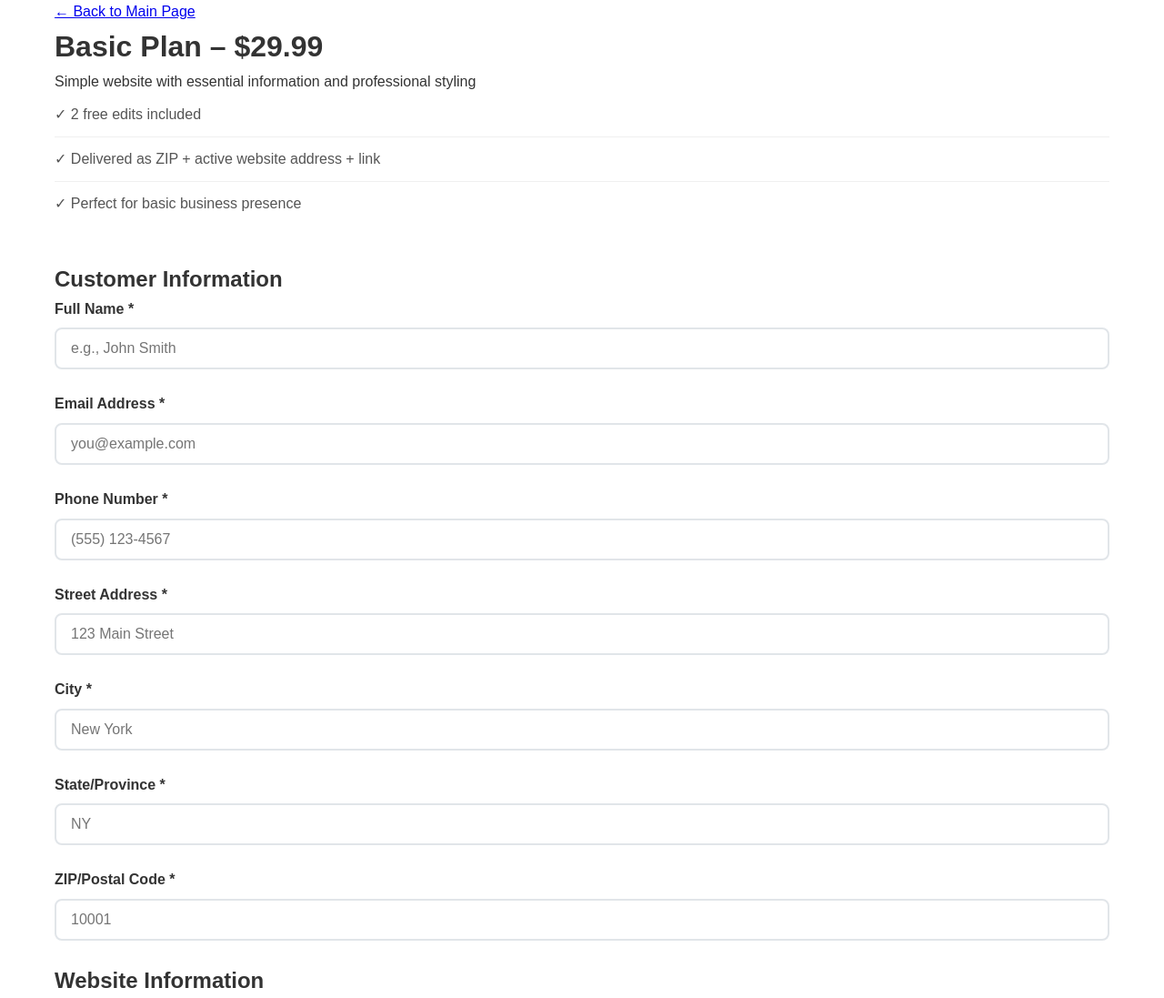
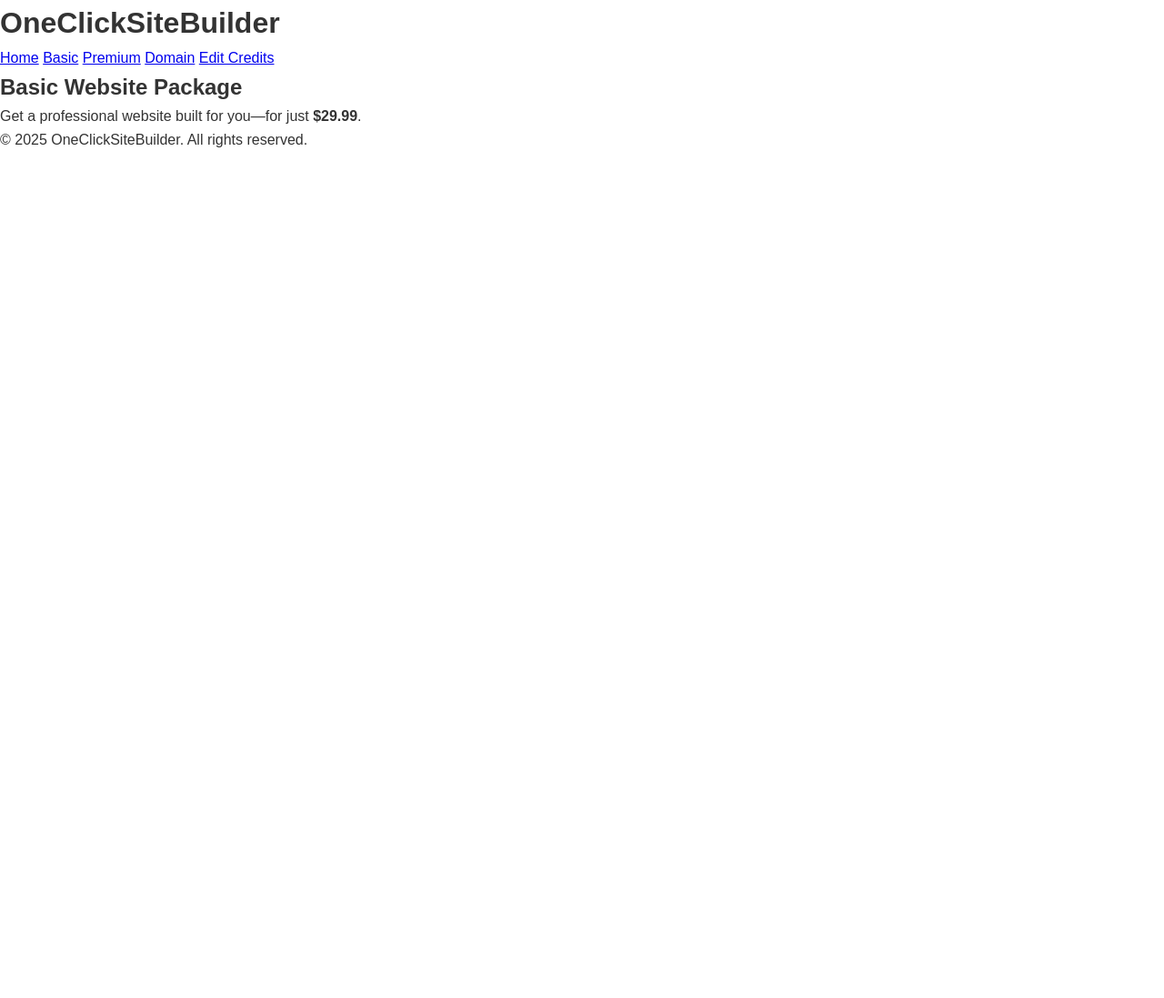
Before and after one commit to SpencerTheTeague/ONECLICKSITEBUILDER, a website: page basic.html in a window 1280 px wide. Shown: the top 1097 px of the page at 91% size. After the commit the page ends 800 px from the top, so only its background shows below. Drawn offline with Linux system fonts and the light colour scheme; a script that the page names is missing.

Commit message:
Update basic.html

```diff
--- a/basic.html
+++ b/basic.html
@@ -1,174 +1,38 @@
 <!DOCTYPE html>
 <html lang="en">
 <head>
-    <meta charset="UTF-8">
-    <meta name="viewport" content="width=device-width, initial-scale=1.0">
-    <title>Basic Plan – OneClickSiteBuilder</title>
-    <link rel="stylesheet" href="styles.css">
+  <meta charset="UTF-8" />
+  <meta name="viewport" content="width=device-width, initial-scale=1.0" />
+  <title>Basic Website Package – OneClickSiteBuilder</title>
+  <link rel="stylesheet" href="styles.css" />
+  <!-- Load Stripe’s Buy-Button library -->
+  <script async src="https://js.stripe.com/v3/buy-button.js"></script>
 </head>
 <body>
-  <div class="container">
-    <div class="form-container">
-      <a href="index.html" class="back-link">← Back to Main Page</a>
+  <header class="site-header">
+    <h1>OneClickSiteBuilder</h1>
+    <nav>
+      <a href="index.html">Home</a>
+      <a href="basic.html" class="active">Basic</a>
+      <a href="premium.html">Premium</a>
+      <a href="domain.html">Domain</a>
+      <a href="credits.html">Edit Credits</a>
+    </nav>
+  </header>
 
-      <h1>Basic Plan – $29.99</h1>
-      <p>Simple website with essential information and professional styling</p>
+  <main class="plan-page">
+    <h2>Basic Website Package</h2>
+    <p>Get a professional website built for you—for just <strong>$29.99</strong>.</p>
 
-      <div class="plan-features">
-        <ul>
-          <li>✓ 2 free edits included</li>
-          <li>✓ Delivered as ZIP + active website address + link</li>
-          <li>✓ Perfect for basic business presence</li>
-        </ul>
-      </div>
+    <!-- Your Basic-Tier Buy Button -->
+    <stripe-buy-button
+      buy-button-id="buy_btn_1RdJgURvugzB60pNfhyunIhp"
+      publishable-key="pk_live_51RY9PVRvugzB60pNk0vkzEWmNxPLho26Bdzpyw9H50Jw9rHxNXytfLBKw9h8G7GoxVq3Vrtmv43fg51SD6tYNPGg00cDpygKKM"
+    ></stripe-buy-button>
+  </main>
 
-      <h2>Customer Information</h2>
-      <form id="basicOrderForm">
-        <div class="form-group">
-          <label for="name">Full Name *</label>
-          <input
-            type="text"
-            id="name"
-            name="name"
-            placeholder="e.g., John Smith"
-            required
-          />
-        </div>
-
-        <div class="form-group">
-          <label for="email">Email Address *</label>
-          <input
-            type="email"
-            id="email"
-            name="email"
-            placeholder="you@example.com"
-            required
-          />
-        </div>
-
-        <div class="form-group">
-          <label for="phone">Phone Number *</label>
-          <input
-            type="tel"
-            id="phone"
-            name="phone"
-            placeholder="(555) 123-4567"
-            required
-          />
-        </div>
-
-        <div class="form-group">
-          <label for="address">Street Address *</label>
-          <input
-            type="text"
-            id="address"
-            name="address"
-            placeholder="123 Main Street"
-            required
-          />
-        </div>
-
-        <div class="form-group">
-          <label for="city">City *</label>
-          <input
-            type="text"
-            id="city"
-            name="city"
-            placeholder="New York"
-            required
-          />
-        </div>
-
-        <div class="form-group">
-          <label for="state">State/Province *</label>
-          <input
-            type="text"
-            id="state"
-            name="state"
-            placeholder="NY"
-            required
-          />
-        </div>
-
-        <div class="form-group">
-          <label for="zip">ZIP/Postal Code *</label>
-          <input
-            type="text"
-            id="zip"
-            name="zip"
-            placeholder="10001"
-            required
-          />
-        </div>
-
-        <h2>Website Information</h2>
-
-        <div class="form-group">
-          <label for="businessName">Business/Project Name *</label>
-          <input
-            type="text"
-            id="businessName"
-            name="businessName"
-            placeholder="e.g., Acme Co."
-            required
-          />
-        </div>
-
-        <div class="form-group">
-          <label for="description">Description of Your Website *</label>
-          <textarea
-            id="description"
-            name="description"
-            placeholder="Describe what your website should include and its purpose"
-            required
-          ></textarea>
-        </div>
-
-        <div class="form-group">
-          <label for="colors">Preferred Colors</label>
-          <input
-            type="text"
-            id="colors"
-            name="colors"
-            placeholder="e.g., Blue & white, or modern dark theme"
-          />
-        </div>
-
-        <div class="form-group">
-          <label for="content">Content Details</label>
-          <textarea
-            id="content"
-            name="content"
-            placeholder="Any specific content, text, or information you want included"
-          ></textarea>
-        </div>
-
-        <h2>Add Edit Credits (Optional)</h2>
-
-        <div class="form-group">
-          <label for="editCredits">Extra Edit Credits ($10 each)</label>
-          <input
-            type="number"
-            id="editCredits"
-            name="editCredits"
-            value="0"
-            min="0"
-            max="50"
-          />
-        </div>
-
-        <div class="order-total">
-          <h3>Order Total: <span id="orderTotal">$29.99</span></h3>
-        </div>
-
-        <button type="button" class="btn-submit" id="submitButton" onclick="startOrder('basic')">
-          Submit Basic Order – $29.99
-        </button>
-      </form>
-    </div>
-  </div>
-
-  <script src="https://js.stripe.com/v3/"></script>
-  <script src="script.js"></script>
+  <footer class="site-footer">
+    <p>&copy; 2025 OneClickSiteBuilder. All rights reserved.</p>
+  </footer>
 </body>
 </html>
```
